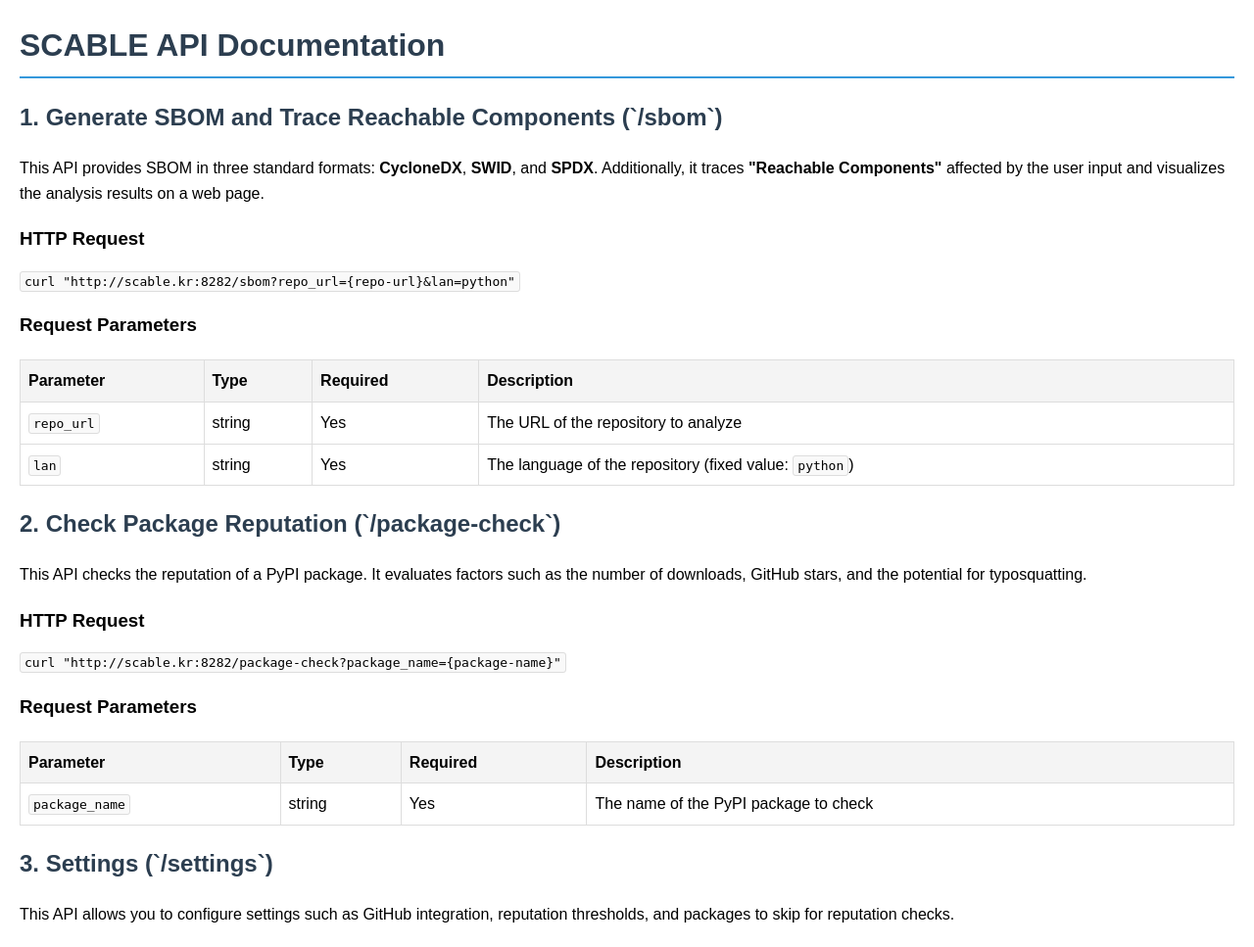
After one commit to 2024-scable/scable, a Flask app: template templates/api-docs.html in a window 1280 px wide. The commit adds this page. Shown: the whole page at 98% size. Run offline with Flask 3, Linux system fonts and the light colour scheme; the template is opened without the code that fills it, so the values that code supplies are empty; parts of the project's set-up code (start-up, migrations or seed data) failed here and were passed over.

Commit message:
2024-12-03

```diff
--- /dev/null
+++ b/templates/api-docs.html
@@ -0,0 +1,129 @@
+<!DOCTYPE html>
+<html lang="en">
+  <head>
+    <meta charset="UTF-8" />
+    <meta name="viewport" content="width=device-width, initial-scale=1.0" />
+    <title>SCABLE API Documentation</title>
+    <style>
+      body {
+        font-family: Arial, sans-serif;
+        margin: 20px;
+        line-height: 1.6;
+      }
+      h1,
+      h2 {
+        color: #2c3e50;
+      }
+      h1 {
+        font-size: 2em;
+        border-bottom: 2px solid #3498db;
+        padding-bottom: 5px;
+      }
+      h2 {
+        font-size: 1.5em;
+        margin-top: 20px;
+      }
+      table {
+        width: 100%;
+        border-collapse: collapse;
+        margin: 20px 0;
+      }
+      table,
+      th,
+      td {
+        border: 1px solid #ddd;
+      }
+      th,
+      td {
+        padding: 8px;
+        text-align: left;
+      }
+      th {
+        background-color: #f4f4f4;
+      }
+      code {
+        background-color: #f9f9f9;
+        padding: 2px 4px;
+        border: 1px solid #ddd;
+        border-radius: 3px;
+      }
+    </style>
+  </head>
+  <body>
+    <h1>SCABLE API Documentation</h1>
+
+    <h2>1. Generate SBOM and Trace Reachable Components (`/sbom`)</h2>
+    <p>
+      This API provides SBOM in three standard formats:
+      <strong>CycloneDX</strong>, <strong>SWID</strong>, and
+      <strong>SPDX</strong>. Additionally, it traces
+      <strong>"Reachable Components"</strong> affected by the user input and
+      visualizes the analysis results on a web page.
+    </p>
+    <h3>HTTP Request</h3>
+    <pre><code>curl "http://scable.kr:8282/sbom?repo_url={repo-url}&lan=python"</code></pre>
+
+    <h3>Request Parameters</h3>
+    <table>
+      <thead>
+        <tr>
+          <th>Parameter</th>
+          <th>Type</th>
+          <th>Required</th>
+          <th>Description</th>
+        </tr>
+      </thead>
+      <tbody>
+        <tr>
+          <td><code>repo_url</code></td>
+          <td>string</td>
+          <td>Yes</td>
+          <td>The URL of the repository to analyze</td>
+        </tr>
+        <tr>
+          <td><code>lan</code></td>
+          <td>string</td>
+          <td>Yes</td>
+          <td>
+            The language of the repository (fixed value: <code>python</code>)
+          </td>
+        </tr>
+      </tbody>
+    </table>
+
+    <h2>2. Check Package Reputation (`/package-check`)</h2>
+    <p>
+      This API checks the reputation of a PyPI package. It evaluates factors
+      such as the number of downloads, GitHub stars, and the potential for
+      typosquatting.
+    </p>
+    <h3>HTTP Request</h3>
+    <pre><code>curl "http://scable.kr:8282/package-check?package_name={package-name}"</code></pre>
+
+    <h3>Request Parameters</h3>
+    <table>
+      <thead>
+        <tr>
+          <th>Parameter</th>
+          <th>Type</th>
+          <th>Required</th>
+          <th>Description</th>
+        </tr>
+      </thead>
+      <tbody>
+        <tr>
+          <td><code>package_name</code></td>
+          <td>string</td>
+          <td>Yes</td>
+          <td>The name of the PyPI package to check</td>
+        </tr>
+      </tbody>
+    </table>
+
+    <h2>3. Settings (`/settings`)</h2>
+    <p>
+      This API allows you to configure settings such as GitHub integration,
+      reputation thresholds, and packages to skip for reputation checks.
+    </p>
+  </body>
+</html>
--- a/templates/settings.html
+++ b/templates/settings.html
@@ -258,7 +258,9 @@
             Enter package names to skip reputation check.
             <span class="example">Example: numpy, pandas, flask</span>
           </p>
-          <textarea name="skip_reputation_packages" rows="4"></textarea>
+          <textarea name="skip_reputation_packages" rows="4">
+            {{ settings.get('SKIP_REPUTATION_PACKAGES', []) | join(', ') }}
+          </textarea>
         </div>
 
         <button type="submit">Save All Settings</button>
```
Also changed, not shown: templates/history.html (deleted, +0 -74 lines).
